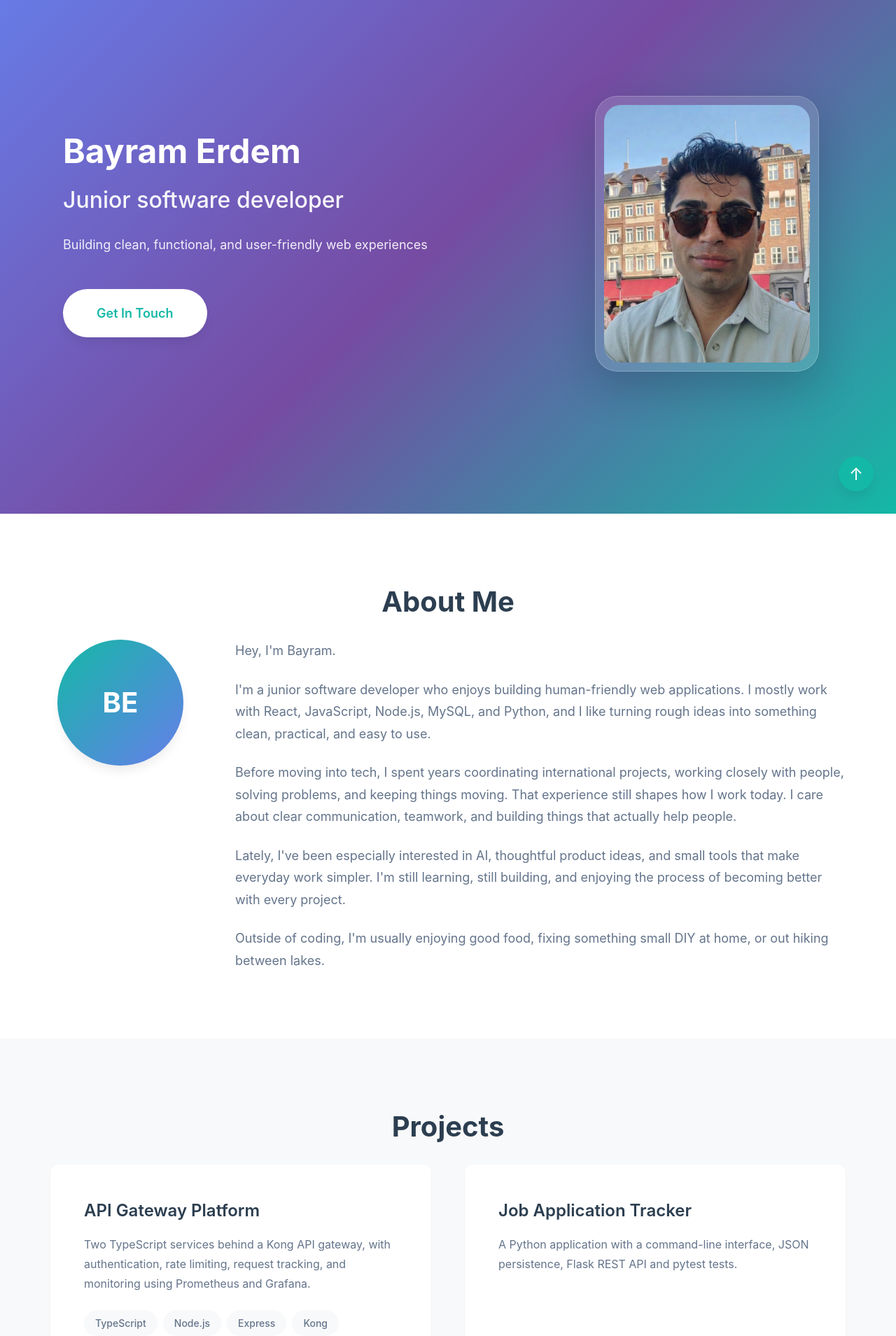
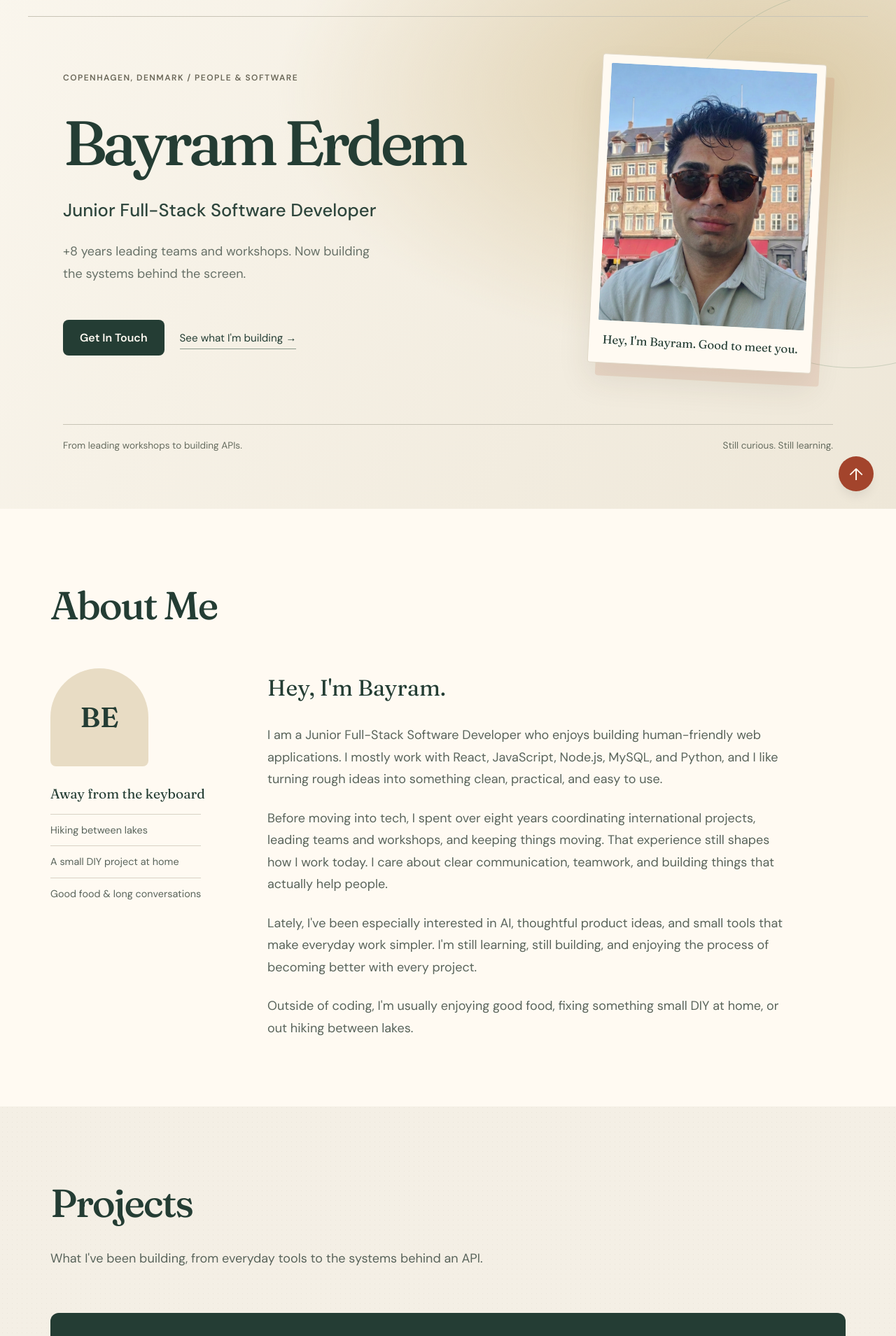
Before and after one commit to Bayram89/Portfolio, a React (Vite) app: page / in a window 1280 px wide. Shown: the part 66-1975 px from the top of the page at 70% size. Built offline with nearby package versions, Linux system fonts and the light colour scheme.

Commit message:
Give portfolio a personal touch

```diff
--- a/src/App.jsx
+++ b/src/App.jsx
@@ -8,6 +8,7 @@ import Contact from './components/contact/contact'
 import Footer from './components/footer/footer'
 import { projects } from './components/projects/data'
 import { skills } from './components/skills/data'
+import './personal.css'
 
 function App() {
   const scrollToSection = (id) => {
--- a/src/components/about/about.jsx
+++ b/src/components/about/about.jsx
@@ -8,16 +8,18 @@ function About() {
         <div className="about-content">
           <div className="about-avatar">
             <div className="avatar-circle">BE</div>
+            <p className="personal-note">Away from the keyboard</p>
+            <ul className="personal-list"><li>Hiking between lakes</li><li>A small DIY project at home</li><li>Good food &amp; long conversations</li></ul>
           </div>
           <div className="about-text">
             <p>
               Hey, I&apos;m Bayram.
             </p>
             <p>
-              I&apos;m a junior software developer who enjoys building human-friendly web applications. I mostly work with React, JavaScript, Node.js, MySQL, and Python, and I like turning rough ideas into something clean, practical, and easy to use.
+              I am a Junior Full-Stack Software Developer who enjoys building human-friendly web applications. I mostly work with React, JavaScript, Node.js, MySQL, and Python, and I like turning rough ideas into something clean, practical, and easy to use.
             </p>
             <p>
-              Before moving into tech, I spent years coordinating international projects, working closely with people, solving problems, and keeping things moving. That experience still shapes how I work today. I care about clear communication, teamwork, and building things that actually help people.
+              Before moving into tech, I spent over eight years coordinating international projects, leading teams and workshops, and keeping things moving. That experience still shapes how I work today. I care about clear communication, teamwork, and building things that actually help people.
             </p>
             <p>
               Lately, I&apos;ve been especially interested in AI, thoughtful product ideas, and small tools that make everyday work simpler. I&apos;m still learning, still building, and enjoying the process of becoming better with every project.
--- a/src/components/hero/hero.jsx
+++ b/src/components/hero/hero.jsx
@@ -7,12 +7,14 @@ function Hero({ scrollToSection, children }) {
       {children}
       <div className="hero-content">
         <div className="hero-copy">
+          <p className="eyebrow">Copenhagen, Denmark / People &amp; software</p>
           <h1 className="hero-title">Bayram Erdem</h1>
-          <p className="hero-subtitle">Junior software developer</p>
-          <p className="hero-tagline">Building clean, functional, and user-friendly web experiences</p>
+          <p className="hero-subtitle">Junior Full-Stack Software Developer</p>
+          <p className="hero-tagline">+8 years leading teams and workshops. Now building the systems behind the screen.</p>
           <button className="hero-cta" onClick={() => scrollToSection('contact')}>
             Get In Touch
           </button>
+          <button className="hero-projects" onClick={() => scrollToSection('projects')}>See what I&apos;m building &rarr;</button>
         </div>
         <div className="hero-photo-frame">
           <img
@@ -20,8 +22,10 @@ function Hero({ scrollToSection, children }) {
             src={recentPic}
             alt="Bayram Erdem portrait"
           />
+          <p className="photo-caption">Hey, I&apos;m Bayram. Good to meet you.</p>
         </div>
       </div>
+      <div className="hero-footnote"><span>From leading workshops to building APIs.</span><span>Still curious. Still learning.</span></div>
     </header>
   )
 }
--- a/src/components/projects/projects.jsx
+++ b/src/components/projects/projects.jsx
@@ -5,9 +5,11 @@ function Projects({ projects }) {
     <section className="section projects-section" id="projects">
       <div className="container">
         <h2 className="section-title">Projects</h2>
+        <p className="section-subtitle">What I&apos;ve been building, from everyday tools to the systems behind an API.</p>
         <div className="projects-grid">
           {projects.map((project, index) => (
             <div className="project-card" key={index}>
+              <span className="project-number">{String(index + 1).padStart(2, '0')} / {project.demo ? 'Web application' : 'Backend & tools'}</span>
               <h3 className="project-title">{project.title}</h3>
               <p className="project-description">{project.description}</p>
               <div className="project-tech">
--- /dev/null
+++ b/src/personal.css
@@ -0,0 +1,93 @@
+@import url('https://fonts.googleapis.com/css2?family=DM+Sans:wght@400;500;600;700&family=Fraunces:wght@400;500;600&display=swap');
+
+:root {
+  --color-bg: #f4efe5;
+  --color-surface: #fffaf2;
+  --color-text-primary: #243d34;
+  --color-text-secondary: #59645b;
+  --color-accent: #a3442c;
+  --color-accent-hover: #78301e;
+  --color-border: #d8d2c5;
+  --font-family: 'DM Sans', sans-serif;
+}
+
+body { background-image: radial-gradient(#b2a58d22 0.7px, transparent 0.7px); background-size: 7px 7px; }
+h1, h2, h3, .nav-logo { font-family: 'Fraunces', Georgia, serif; }
+button:focus-visible, a:focus-visible { outline: 3px solid #a3442c; outline-offset: 5px; }
+.section { scroll-margin-top: 24px; }
+.section-title { text-align: left; font-size: clamp(2.4rem, 5vw, 3.5rem); font-weight: 500; letter-spacing: -0.04em; }
+.section-subtitle { text-align: left; max-width: 620px; }
+.hero { min-height: 790px; color: var(--color-text-primary); text-align: left; padding: 150px 32px 80px; background: radial-gradient(ellipse at 85% 25%, #dccba6 0%, transparent 45%), linear-gradient(120deg, #faf6ed, #eee7d8); overflow: hidden; }
+.hero::before { content: ''; position: absolute; width: 540px; height: 540px; border: 1px solid #9aab9270; border-radius: 50%; right: -210px; top: 50px; pointer-events: none; }
+.hero-content { position: relative; gap: 70px; }
+.eyebrow, .project-number { font-size: 0.75rem; letter-spacing: 0.12em; text-transform: uppercase; font-weight: 600; }
+.eyebrow { margin-bottom: 28px; color: #6a6758; }
+.hero-title { font-size: clamp(3.5rem, 7vw, 6.2rem); font-weight: 500; letter-spacing: -0.065em; }
+.hero-subtitle { font-size: clamp(1.1rem, 2.3vw, 1.6rem); margin-top: 22px; }
+.hero-tagline { max-width: 460px; margin-top: 24px; color: var(--color-text-secondary); }
+.hero-cta { background: #243d34; color: #fffaf2; border-radius: 8px; padding: 15px 24px; font-size: 1rem; box-shadow: none; }
+.hero-projects { display: inline-block; background: none; border: none; margin: 18px 0 0 22px; color: #243d34; font-size: 0.95rem; border-bottom: 1px solid #8b988b; padding-bottom: 5px; }
+.hero-photo-frame { padding: 12px 12px 20px; border-radius: 4px; background: #fffaf2; border: 1px solid #e0d8c8; box-shadow: 12px 18px 0 #bf73552a, 0 24px 45px #40382118; transform: rotate(3deg); backdrop-filter: none; }
+.hero-photo { border-radius: 2px; aspect-ratio: 4 / 5; }
+.photo-caption { font-family: 'Fraunces', Georgia, serif; font-size: 1.05rem; margin-top: 15px; text-align: center; }
+.hero-footnote { display: flex; justify-content: space-between; width: 100%; max-width: 1100px; border-top: 1px solid #c8c4b6; margin-top: 80px; padding-top: 20px; color: #666c5f; font-size: 0.85rem; }
+.nav-logo, .nav-links button { color: #243d34; }
+.nav-content { border-bottom: 1px solid #c8c4b6; padding-bottom: 20px; }
+.nav-links button:hover { background: #243d3410; }
+.about-section { background: #fffaf2; }
+.about-content { grid-template-columns: 240px 1fr; gap: 70px; margin-top: 48px; }
+.about-avatar { flex-direction: column; align-items: flex-start; }
+.avatar-circle { background: #e8dcc4; color: #243d34; border-radius: 50% 50% 8px 8px; box-shadow: none; font-family: 'Fraunces', Georgia, serif; width: 140px; height: 140px; }
+.personal-note { font-family: 'Fraunces', Georgia, serif; font-size: 1.2rem; margin: 25px 0 14px; }
+.personal-list { list-style: none; font-size: 0.9rem; color: #59645b; line-height: 1.7; }
+.personal-list li { border-top: 1px solid #d8d2c5; padding: 10px 0; }
+.about-text { max-width: 740px; }
+.about-text p:first-child { font-family: 'Fraunces', Georgia, serif; font-size: 2rem; color: #243d34; }
+.projects-section { background: transparent; }
+.projects-grid { gap: 24px; }
+.project-card { border: 1px solid #d8d2c5; border-radius: 12px; box-shadow: 0 7px 0 #e6dece; padding: 32px; }
+.project-card:first-child { grid-column: 1 / -1; background: #243d34; color: #fffaf2; border: none; }
+.project-card:first-child .project-title, .project-card:first-child .project-link { color: #fffaf2; }
+.project-card:first-child .project-description, .project-card:first-child .project-number { color: #d7dfd0; }
+.project-card:first-child .tech-tag { background: #ffffff12; color: #e5e8dd; }
+.project-card:first-child .project-links { border-color: #ffffff30; }
+.project-number { color: #8a593f; margin-bottom: 28px; }
+.project-title { font-size: 1.8rem; font-weight: 500; }
+.tech-tag { padding: 5px 10px; border: 1px solid #d8d2c5; border-radius: 5px; font-size: 0.78rem; }
+.skills-section { background: #e9e7dc; }
+.skills-category { text-align: left; }
+.skills-category-title { margin-bottom: 24px; }
+.skill-card { border: 1px solid #d1d1c3; background: #f8f5ec; border-radius: 8px; padding: 20px 12px; }
+.contact-section { background: #fffaf2; }
+.contact-grid { max-width: none; gap: 16px; }
+.contact-card { padding: 28px 16px; border: 1px solid #d8d2c5; box-shadow: none; border-radius: 8px; }
+.github-icon, .linkedin-icon { background: #243d3410; }
+.github-icon::before { color: #243d34; }
+.linkedin-icon::before, .linkedin-icon::after { border-color: #243d34; }
+.footer { background: #243d34; }
+.back-to-top { background: #a3442c; }
+
+@media (max-width: 768px) {
+  .hero { min-height: auto; padding: 135px 24px 40px; }
+  .hero-content { gap: 45px; }
+  .hero-copy { text-align: left; }
+  .hero-photo-frame { width: 260px; justify-self: start; margin-left: 8px; }
+  .hero-footnote { margin-top: 50px; gap: 20px; }
+  .about-content { grid-template-columns: 1fr; text-align: left; gap: 32px; }
+  .about-avatar { border-left: 3px solid #b97752; padding-left: 20px; }
+  .avatar-circle { display: none; }
+  .personal-note { margin-top: 0; }
+  .project-card:first-child { grid-column: auto; }
+  .container { padding: 0 24px; }
+  .nav-content { padding-left: 20px; padding-right: 20px; }
+}
+@media (max-width: 480px) {
+  .hero-projects { margin-left: 0; display: block; width: fit-content; }
+  .hero-footnote { flex-direction: column; gap: 8px; }
+  .project-card { padding: 24px; }
+  .nav-links { gap: 0; }
+}
+@media (prefers-reduced-motion: reduce) {
+  html { scroll-behavior: auto; }
+  *, *::before, *::after { animation: none !important; transition: none !important; }
+}
```
